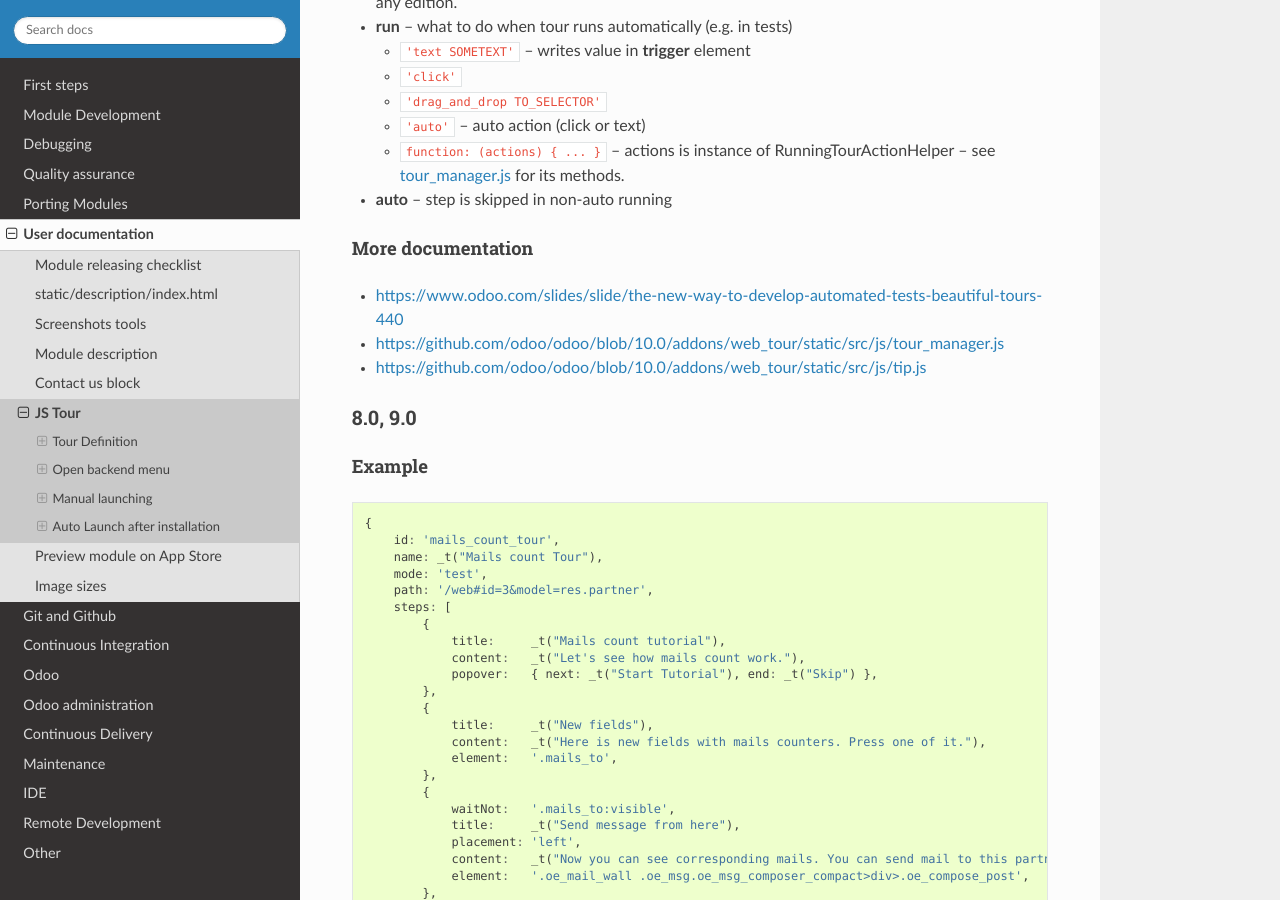
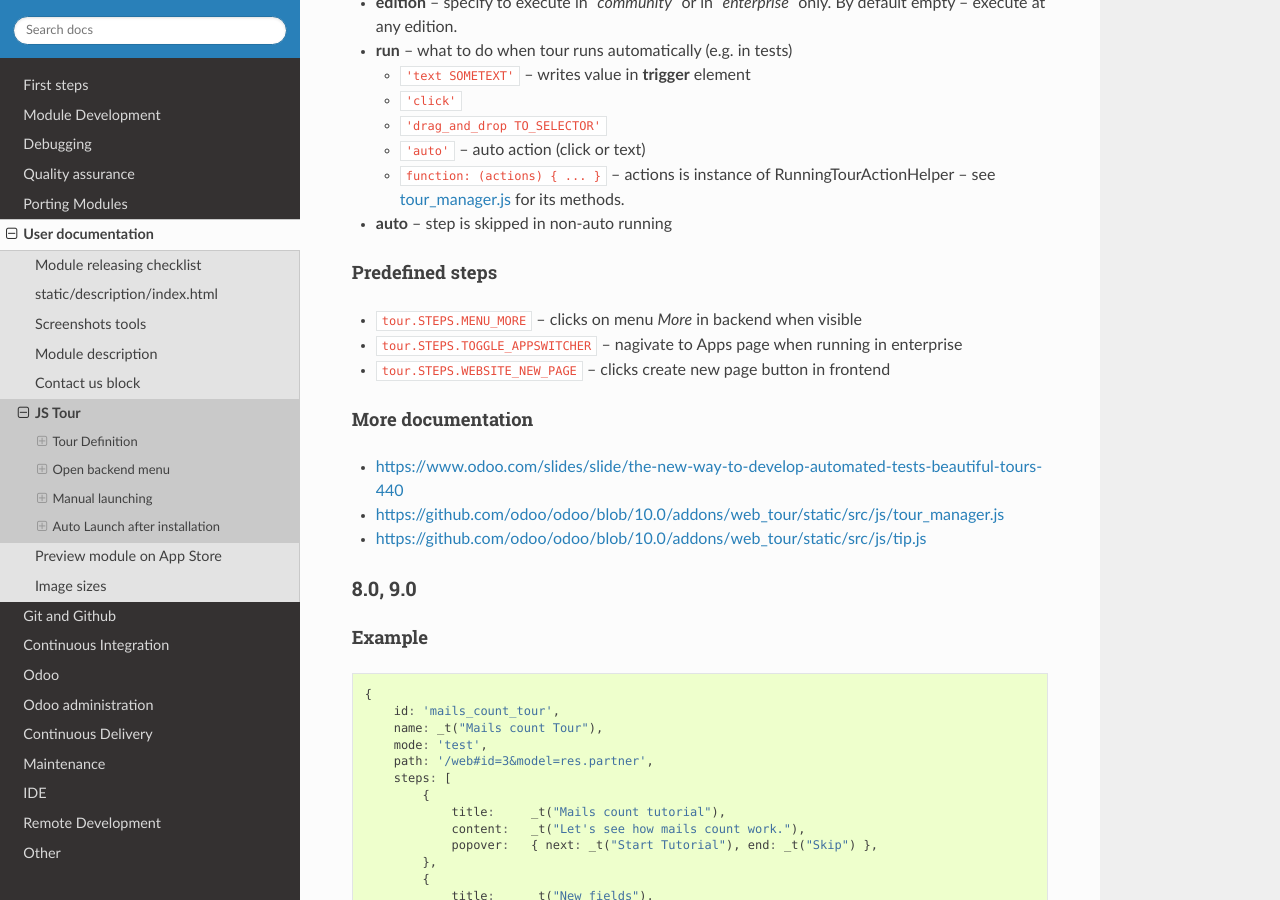
Before and after one commit to itpp-labs/odoo-development, a Sphinx documentation site: the page built from docs/description/js_tour.rst, in a window 1280 px wide and 900 px high, scrolled down 2296 px. Built offline with Sphinx 7.4.7 and the Read the Docs theme 2.0.0, drawn with Linux system fonts in a browser that asks for light colours.

Commit message:
Predefined steps

```diff
--- a/docs/description/js_tour.rst
+++ b/docs/description/js_tour.rst
@@ -96,6 +96,13 @@
   * ``'auto'`` -- auto action (click or text)
   * ``function: (actions) { ... }`` -- actions is instance of RunningTourActionHelper -- see `tour_manager.js <https://github.com/odoo/odoo/blob/10.0/addons/web_tour/static/src/js/tour_manager.js>`_ for its methods.
 * **auto** -- step is skipped in non-auto running
+
+Predefined steps
+~~~~~~~~~~~~~~~~
+
+* ``tour.STEPS.MENU_MORE`` -- clicks on menu *More* in backend when visible
+* ``tour.STEPS.TOGGLE_APPSWITCHER`` -- nagivate to Apps page when running in enterprise
+* ``tour.STEPS.WEBSITE_NEW_PAGE`` -- clicks create new page button in frontend
 
 More documentation
 ~~~~~~~~~~~~~~~~~~
```
